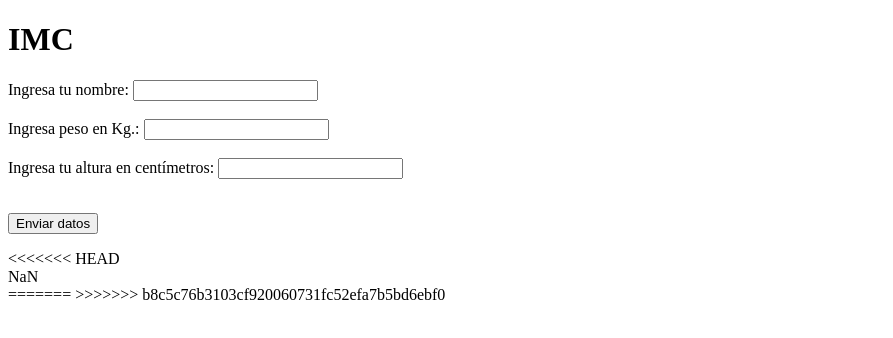
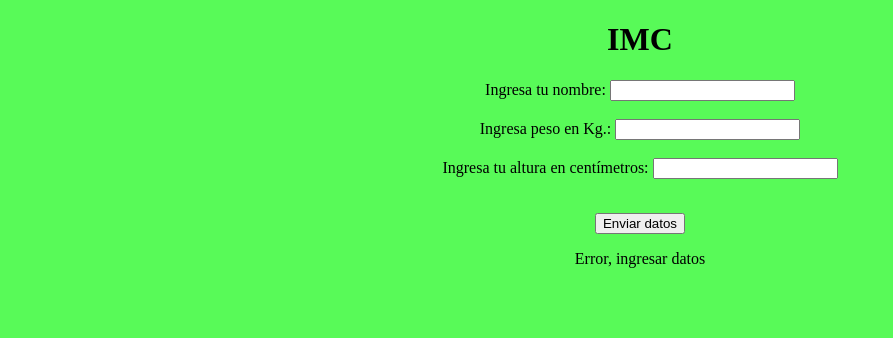
Before and after one commit to anadurand/IMC, a plain HTML site: page index.html in a window 1280 px wide. Both pictures are taken after typing "Sample", "Sample", "Sample" into the empty fields and a click on the input "Enviar datos". Shown: the whole page, without its empty margins (0-893 px from the left). Drawn offline with Linux system fonts and the light colour scheme.

Commit message:
terminado

```diff
--- /dev/null
+++ b/css/main.css
@@ -0,0 +1,4 @@
+body{
+  text-align: center;
+  background-color: #58FA58;
+}
--- a/index.html
+++ b/index.html
@@ -3,27 +3,27 @@
 <head>
 	<meta charset="UTF-8">
 	<title>IMC</title>
+	<link rel="stylesheet" href="css/main.css">
 </head>
 <body>
 	<h1>IMC</h1>
 	<section>
-		<form action="">
+		<form>
 			<label for="name">Ingresa tu nombre:</label>
-			<input type="text" name="name" id="name" required="" /><br><br>
+			<input type="text" name="name" id="name" required><br><br>
 			<label for="peso">Ingresa peso en Kg.:</label>
-			<input type="text" name="peso" id="peso" pattern="[0-9]{,3}" required=""/><br><br>
+			<input type="text" name="peso" id="peso" required><br><br>
 			<label for="peso">Ingresa tu altura en centímetros:</label>
-			<input type="text" name="altura" id="altura" pattern="[0-9]{,3}" required=""/><br><br>
+			<input type="text" name="altura" id="altura" required><br><br>
 			<p>
-				<input type="submit" onclick="masaCorporal(event)" value="Enviar datos">
+				<input type="submit" onclick="masaCorporal()" value="Enviar datos">
 			</p>
 		</form>
 	</section>
-<<<<<<< HEAD
 
 	<section id="salida"></section>
-=======
+
   <script src="js/main.js"></script>
->>>>>>> b8c5c76b3103cf920060731fc52efa7b5bd6ebf0
+
 </body>
 </html>
--- a/js/main.js
+++ b/js/main.js
@@ -1,16 +1,27 @@
 function masaCorporal() {
 	var nombre = document.getElementById('name').value;
 	var peso = document.getElementById('peso').value;
-	var altura = (document.getElementById('altura').value)/100;
-	var resultado = Math.round(peso/(Math.pow(altura,2)));
+	var altura = document.getElementById('altura').value;
 
 	document.getElementById('name').value = "";
 	document.getElementById('peso').value = "";
 	document.getElementById('altura').value = "";
 
 	event.preventDefault();
-	if (nombre !="" && peso != "" && altura != "" )
-	{document.getElementById('salida').innerHTML = resultado;}
-	else {document.getElementById('salida').innerHTML = 'Error';}
+	if ((nombre !="" && peso != "") && altura != "" ){
+		validar(peso,altura);
+	}else{
+		document.getElementById('salida').innerHTML = 'Error, ingresar datos';
+	}
 
-	};
+	}
+
+function validar(peso,altura){
+	if(peso.match("[0-9]") && altura.match("[0-9]")){
+		var resultado = Math.round(peso/(Math.pow(altura/100,2)));
+		document.getElementById('salida').innerHTML = resultado;
+	}else{
+		document.getElementById('salida').innerHTML = 'Error, ingresar datos';
+	}
+
+}
```
